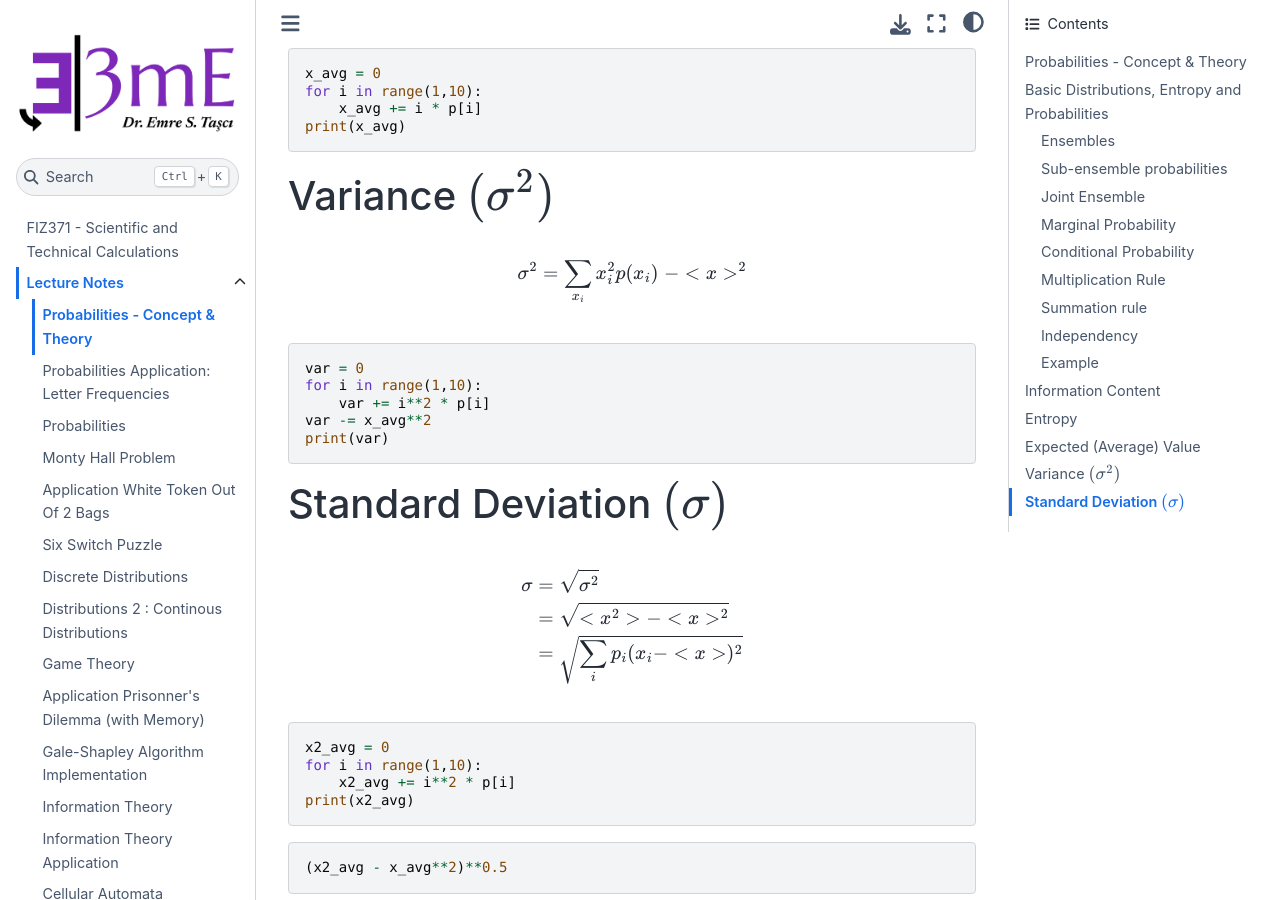
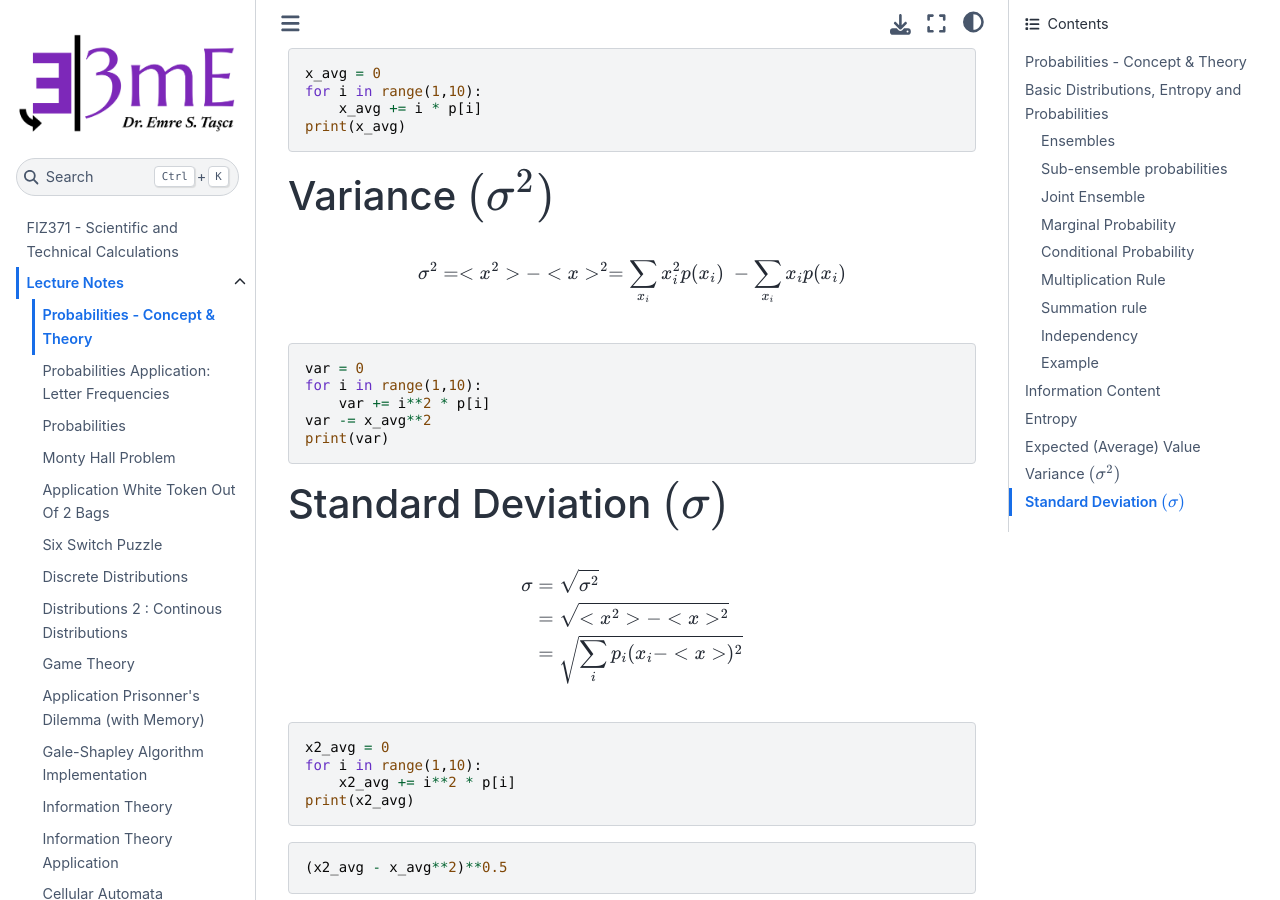
Before and after one commit to emresururi/FIZ371, a Jupyter Book: the page built from FIZ371_LN01_EST_Probabilities_Theory.md, in a window 1280 px wide and 900 px high, scrolled down 8154 px. Built offline with Jupyter Book 1.0.4 settings and Sphinx 7.4.7 and the Sphinx Book theme 1.1.4, drawn with Linux system fonts in a browser that asks for light colours.

Commit message:
Reformatted the variance formula.

````diff
--- a/FIZ371_LN01_EST_Probabilities_Theory.md
+++ b/FIZ371_LN01_EST_Probabilities_Theory.md
@@ -238,7 +238,7 @@ print(x_avg)
 
 # Variance $(\sigma^2)$
 
-$$\sigma^2=\sum_{x_i}{x_i^2p(x_i)} \;- <x>^2$$
+$$\sigma^2=<x^2>-<x>^2=\sum_{x_i}{x_i^2p(x_i)} \;- \sum_{x_i}{x_ip(x_i)}$$
 
 ```python
 var = 0
````
